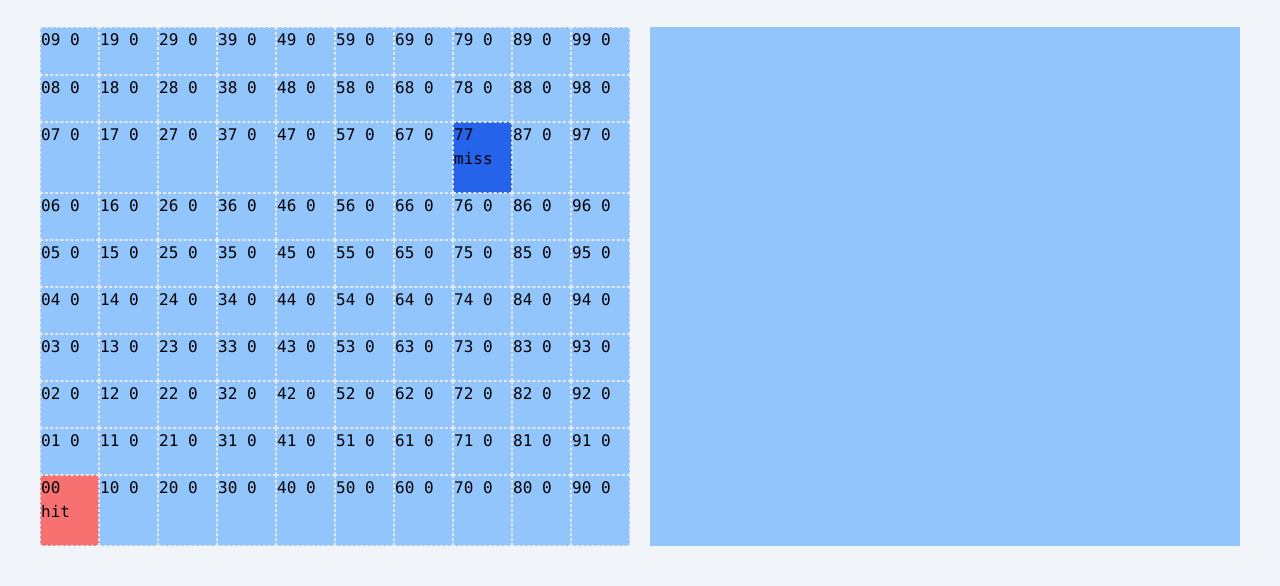
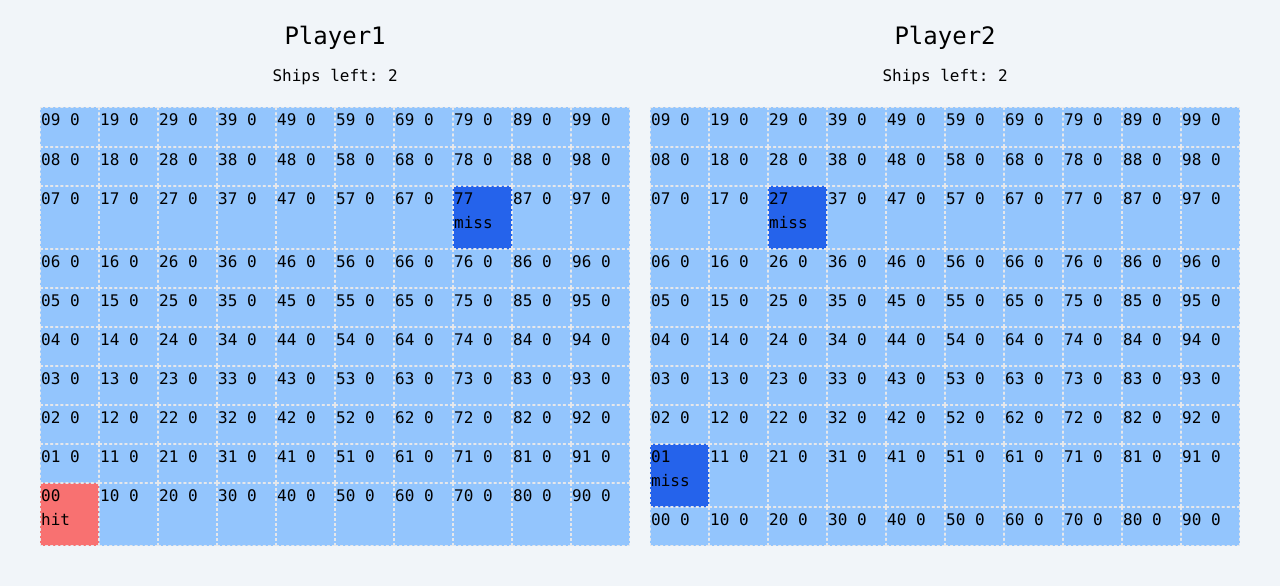
Before and after one commit to Sudoism/battleships, a website built with webpack: page src/index.html in a window 1280 px wide. Shown: the part 214-800 px from the top of the page. Built offline with nearby package versions, Linux system fonts and the light colour scheme.

Commit message:
two boards displayable and toggle playability

```diff
--- a/src/displayController.js
+++ b/src/displayController.js
@@ -13,10 +13,16 @@ const displayController = () => {
         }
     };
 
-    const freezeBoard = (boardId) => {
+    const displayStaticBoard = (playerObject, boardId) => {
+        displayBoard(playerObject, boardId, false);
     };
 
-    const displayBoard = (playerObject,id) => {
+    const displayLiveBoard = (playerObject, boardId) => {
+        displayBoard(playerObject, boardId, true);
+
+    };
+
+    const displayBoard = (playerObject,id, live) => {
         let board = playerObject.getBoard();
         let privateBoard = playerObject.getBoard();
         const boardContainer = document.getElementById(id);
@@ -37,11 +43,13 @@ const displayController = () => {
                 } else if(board[x][y] === "miss"){
                     cell.classList.add("bg-blue-600");
                 } else {
-                    cell.addEventListener("click", () => {
-                        playerObject.recieveAttack(x,y);
-                        cleanBoard(id);
-                        displayBoard(playerObject,id);
-                    });
+                    if(live){
+                        cell.addEventListener("click", () => {
+                            playerObject.recieveAttack(x,y);
+                            cleanBoard(id);
+                            displayLiveBoard(playerObject,id);
+                        });
+                    }
                 }
                 cell.textContent= `${x}${y} `+board[x][y];
                 boardContainer.appendChild(cell);
@@ -51,7 +59,8 @@ const displayController = () => {
 
     return {
         helloWorld,
-        displayBoard,
+        displayLiveBoard,
+        displayStaticBoard,
         cleanBoard,
     };
 }
--- a/src/index.html
+++ b/src/index.html
@@ -7,15 +7,18 @@
     <title>Document</title>
 </head>
 <body class="bg-slate-100 font-mono">
-    <div id="container" class="grid grid-cols-2 gap-5 grid-rows-[1fr_8fr] h-screen w-screen p-10">
-        <div class="col-span-2 place-self-center text-5xl my-2">Battleships</div>
-        <div class="grid grid-rows-[1fr_5fr]">
+    <div id="container" class="grid grid-cols-2 gap-5 grid-rows-[1fr_1fr_8fr] h-screen w-screen p-10">
+        <div class="col-span-2 place-self-center text-7xl my-2">Battleships</div>
+        <div class="col-span-2 place-self-center text-3xl my-2">Player1s turn..</div>
+        <div class="grid grid-rows-[1fr_1fr_10fr]">
             <div class="text-center text-2xl">Player1</div>
+            <div class="text-center text-l">Ships left: 2</div>
             <div id="player1" class="grid grid-cols-10 grid-rows-auto bg-blue-300">
             </div>
         </div>
-        <div class="grid grid-rows-[1fr_5fr]">
+        <div class="grid grid-rows-[1fr_1fr_10fr]">
             <div class="text-center text-2xl">Player2</div>
+            <div class="text-center text-l">Ships left: 2</div>
             <div id="player2" class="grid grid-cols-10 grid-rows-auto bg-blue-300">
             </div>
         </div>
--- a/src/index.js
+++ b/src/index.js
@@ -12,6 +12,8 @@ player1.placeShip(3, 3, 2, 'vertical');
 console.log(player1.getPrivateBoard());
 player1.recieveAttack(0, 0);
 player1.recieveAttack(7, 7);
+player2.recieveAttack(0, 1);
+player2.recieveAttack(2, 7);
 
 //populate with some ships for player 2
 player2.placeShip(5, 5, 2, 'horizontal');
@@ -24,7 +26,8 @@ player2.placeShip(6, 6, 2, 'vertical');
 const display = displayController();
 //display.helloWorld();
 //display.displayBoard(player1.getPrivateBoard(), "player1");
-display.displayBoard(player1, "player1");
+display.displayStaticBoard(player1, "player1");
+display.displayLiveBoard(player2, "player2");
 //display.displayBoard(player2.getBoard(), "player2");
 //display.cleanBoard("player2");
 //display.displayBoard(player2.getBoard(), "player2");
```
